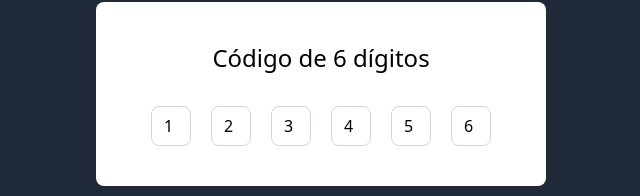
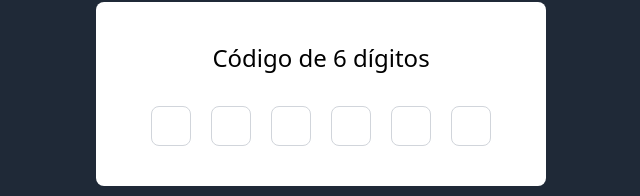
Before and after one commit to BryanVas24/upTask-FrontEnd, a React (Vite) app: page /auth/new-password in a window 1280 px wide. Shown: the part 496-692 px from the top of the page, without its empty margins (319-959 px from the left). Built offline with nearby package versions, Linux system fonts and the light colour scheme; no server answers.

Commit message:
validando token y llevando a formulario de cambiar password

```diff
--- a/src/api/AuthApi.ts
+++ b/src/api/AuthApi.ts
@@ -55,3 +55,15 @@
     }
   }
 }
+
+export async function validateToken(formData: ConfrimToken) {
+  try {
+    const url = `/auth/validate-token`;
+    const { data } = await api.post<string>(url, formData);
+    return data;
+  } catch (error) {
+    if (isAxiosError(error) && error.response) {
+      throw new Error(error.response.data.error);
+    }
+  }
+}
--- a/src/components/auth/NewPasswordToken.tsx
+++ b/src/components/auth/NewPasswordToken.tsx
@@ -1,9 +1,38 @@
+import { validateToken } from "@/api/AuthApi";
+import { ConfrimToken } from "@/types/index";
 import { PinInput, PinInputField } from "@chakra-ui/pin-input";
+import { useMutation } from "@tanstack/react-query";
 import { Link } from "react-router-dom";
+import { toast } from "react-toastify";
 
-export default function NewPasswordToken() {
-  const handleChange = (token: string) => {};
-  const handleComplete = (token: string) => {};
+type NewPasswordTokenProps = {
+  token: ConfrimToken["token"];
+  setToken: React.Dispatch<React.SetStateAction<string>>;
+  setIsValidToken: React.Dispatch<React.SetStateAction<boolean>>;
+};
+
+export default function NewPasswordToken({
+  token,
+  setToken,
+  setIsValidToken,
+}: NewPasswordTokenProps) {
+  const handleChange = (token: string) => {
+    setToken(token);
+  };
+  const { mutate } = useMutation({
+    mutationFn: validateToken,
+    onError: (error) => {
+      toast.error(error.message);
+    },
+    onSuccess(data) {
+      toast.success(data);
+      setIsValidToken(true);
+    },
+  });
+  const handleComplete = (token: string) => {
+    //lo pasas como objeto porque estas usando formData
+    mutate({ token });
+  };
 
   return (
     <>
@@ -13,7 +42,7 @@
         </label>
         <div className="flex justify-center gap-5">
           <PinInput
-            value={"123456"}
+            value={token}
             onChange={handleChange}
             onComplete={handleComplete}
           >
--- a/src/views/auth/NewPasswordView.tsx
+++ b/src/views/auth/NewPasswordView.tsx
@@ -1,8 +1,10 @@
 import NewPasswordToken from "@/components/auth/NewPasswordToken";
 import NewPasswordForm from "@/components/auth/NewPasswordForm";
 import { useState } from "react";
+import { ConfrimToken } from "@/types/index";
 
 const NewPasswordView = () => {
+  const [token, setToken] = useState<ConfrimToken["token"]>("");
   const [isValidToken, setIsValidToken] = useState(false);
   return (
     <>
@@ -11,7 +13,15 @@
         Ingresa el código que recibiste {""}
         <span className=" text-fuchsia-500 font-bold"> por email</span>
       </p>
-      {!isValidToken ? <NewPasswordToken /> : <NewPasswordForm />}
+      {!isValidToken ? (
+        <NewPasswordToken
+          setIsValidToken={setIsValidToken}
+          setToken={setToken}
+          token={token}
+        />
+      ) : (
+        <NewPasswordForm />
+      )}
     </>
   );
 };
```
